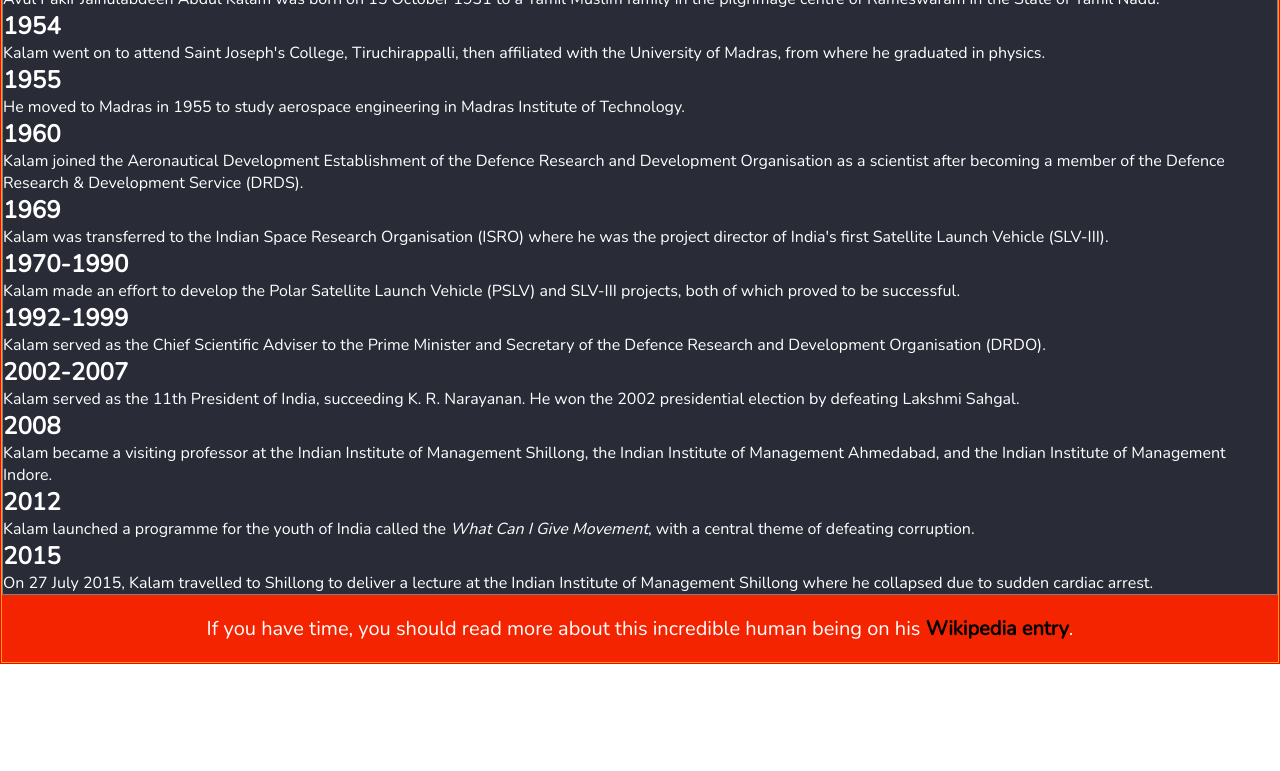
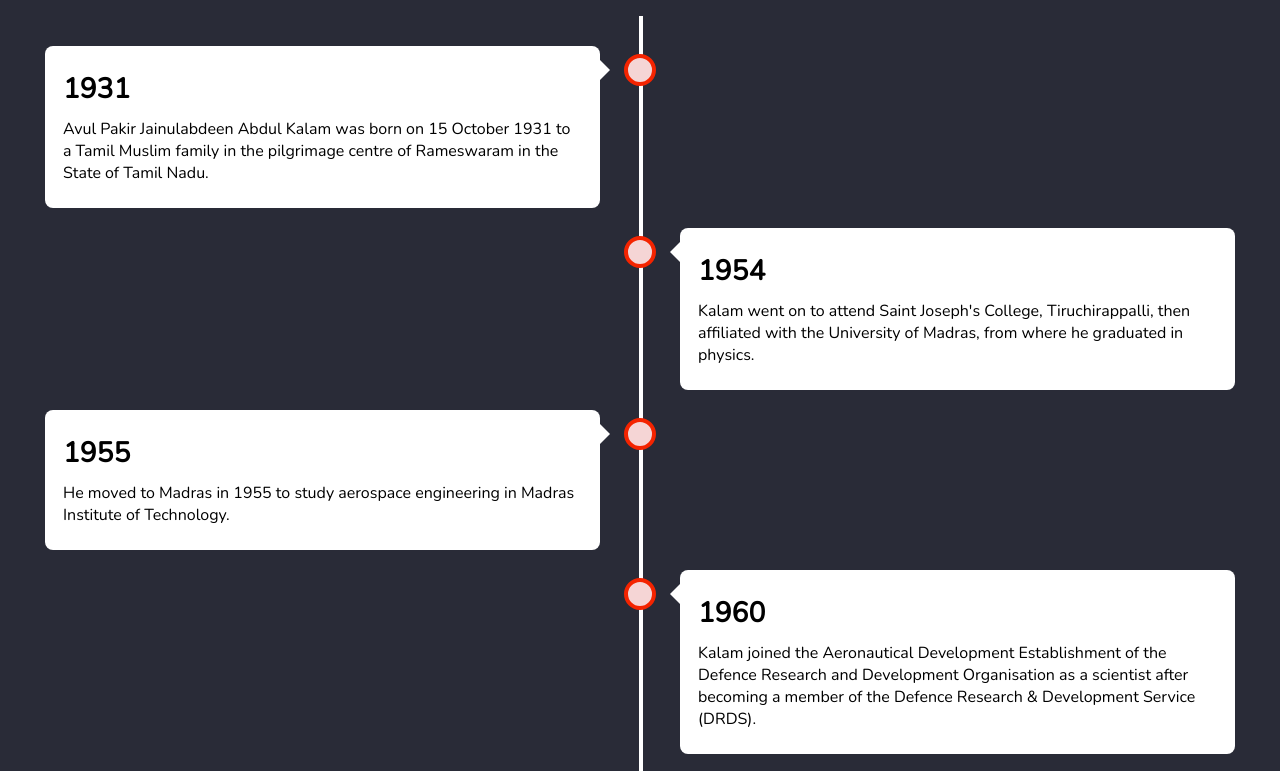
Before and after one commit to shashiirk/rwd-projects, a plain HTML site: page tribute-page/index.html in a window 1280 px wide. Shown: the part 630-1401 px from the top of the page. Before the commit the page ends 1294 px from the top, so only its background shows below. Drawn offline with nearby package versions, Linux system fonts and the light colour scheme.

Commit message:
added final version

```diff
--- a/tribute-page/index.html
+++ b/tribute-page/index.html
@@ -24,7 +24,7 @@
         <h2>Here is a timeline of Dr. Abdul Kalam's life:</h2>
       </div>
       <div class="timeline">
-        <div class="container">
+        <div class="container left">
           <div class="content">
             <h2>1931</h2>
             <p>
@@ -32,7 +32,7 @@
             </p>
           </div>
         </div>
-        <div class="container">
+        <div class="container right">
           <div class="content">
             <h2>1954</h2>
             <p>
@@ -40,7 +40,7 @@
             </p>
           </div>
         </div>
-        <div class="container">
+        <div class="container left">
           <div class="content">
             <h2>1955</h2>
             <p>
@@ -48,7 +48,7 @@
             </p>
           </div>
         </div>
-        <div class="container">
+        <div class="container right">
           <div class="content">
             <h2>1960</h2>
             <p>
@@ -56,7 +56,7 @@
             </p>
           </div>
         </div>
-        <div class="container">
+        <div class="container left">
           <div class="content">
             <h2>1969</h2>
             <p>
@@ -64,7 +64,7 @@
             </p>
           </div>
         </div>
-        <div class="container">
+        <div class="container right">
           <div class="content">
             <h2>1970-1990</h2>
             <p>
@@ -72,7 +72,7 @@
             </p>
           </div>
         </div>
-        <div class="container">
+        <div class="container left">
           <div class="content">
             <h2>1992-1999</h2>
             <p>
@@ -80,7 +80,7 @@
             </p>
           </div>
         </div>
-        <div class="container">
+        <div class="container right">
           <div class="content">
             <h2>2002-2007</h2>
             <p>
@@ -88,7 +88,7 @@
             </p>
           </div>
         </div>
-        <div class="container">
+        <div class="container left">
           <div class="content">
             <h2>2008</h2>
             <p>
@@ -96,7 +96,7 @@
             </p>
           </div>
         </div>
-        <div class="container">
+        <div class="container right">
           <div class="content">
             <h2>2012</h2>
             <p>
@@ -104,7 +104,7 @@
             </p>
           </div>
         </div>
-        <div class="container">
+        <div class="container left">
           <div class="content">
             <h2>2015</h2>
             <p>
@@ -118,6 +118,5 @@
       </div>
     </div>
   </div>
-  <!-- <script src="https://cdn.freecodecamp.org/testable-projects-fcc/v1/bundle.js"></script> -->
 </body>
 </html>
--- a/tribute-page/style.css
+++ b/tribute-page/style.css
@@ -9,14 +9,14 @@ body {
 }
 
 #main {
-  border: 1px red solid;
-  background-color: #d5d5d5;
+  background-color: #292b37;
   color: #fff;
+  max-width: 100%;
 }
 
 #title {
   background-color: #2066a3;
-  padding: 15px 5px;
+  padding: 15px 10px;
   text-align: center;
 }
 
@@ -30,42 +30,184 @@ body {
   color: #000;
   width: 40%;
   padding: 10px;
-  margin: auto;
+  margin: 32px auto 14px;
 }
 
 #img-div #image {
-  width: 100%;
+  display: block;
+  max-width: 100%;
 }
 
 #img-div #img-caption {
   font-size: 14px;
   width: 85%;
   text-align: center;
-  margin: auto;
+  margin: 10px auto 0px;
 }
 
 #tribute-info {
-  border: 1px orange solid;
-  background-color: #292b37;
+  padding: 32px 0 0;
 }
 
-#tribute-info .timeline {
-  border: 1px gray solid;
+.title {
+  font-size: 24px;
+  text-align: center;
+  padding: 0px 14px;
 }
 
-#tribute-info .foot-note {
+.timeline {
+  padding: 20px 5px;
+  margin: 32px 0px 18px;
+  position: relative;
+  overflow: hidden;
+}
+
+.timeline::after {
+  content: '';
+  width: 4px;
+  background-color: #fff;
+  position: absolute;
+  top: 0;
+  bottom: 0;
+  left: 49.9%;
+}
+
+.timeline .container {
+  width: 50%;
+  padding: 10px 40px;
+  position: relative;
+}
+
+.timeline .container::after {
+  content: '';
+  width: 24px;
+  height: 24px;
+  background-color: #f5d5d5;
+  border: 4px #f42400 solid;
+  border-radius: 50%;
+  position: absolute;
+  top: 18px;
+  z-index: 1;
+}
+
+.timeline .container.left {
+  left: 0;
+}
+
+.timeline .container.left::before {
+  content: " ";
+  height: 0;
+  position: absolute;
+  top: 24px;
+  width: 0;
+  z-index: 1;
+  right: 30px;
+  border: medium solid white;
+  border-width: 10px 0 10px 10px;
+  border-color: transparent transparent transparent white;
+}
+
+.timeline .container.left::after {
+  right: -16px;
+}
+
+.timeline .container.right {
+  left: 50%;
+}
+
+.timeline .container.right::before {
+  content: " ";
+  height: 0;
+  position: absolute;
+  top: 24px;
+  width: 0;
+  z-index: 1;
+  left: 30px;
+  border: medium solid white;
+  border-width: 10px 10px 10px 0;
+  border-color: transparent white transparent transparent;
+}
+
+.timeline .container.right::after {
+  left: -16px;
+}
+
+.timeline .container .content {
+  background-color: #fff;
+  color: #000;
+  border-radius: 8px;
+  padding: 24px 18px;
+  position: relative;
+  overflow: hidden;
+}
+
+.timeline .container .content h2 {
+  margin: 0px 0px 10px;
+  font-size: 28px;
+}
+
+.foot-note {
   background-color: #f42400;
   font-size: 20px;
-  padding: 20px 5px;
+  padding: 20px 10px;
   text-align: center;
 }
 
-#tribute-info .foot-note p a {
+.foot-note p a {
   color: #000;
   text-decoration: none;
   font-weight: 600;
 }
 
-#tribute-info .foot-note p a:hover {
+.foot-note p a:hover {
   text-decoration: underline;
 }
+
+@media screen and (max-width: 600px) {
+  #img-div {
+    width: 80%;
+  }
+
+  #title h1 {
+    font-size: 34px;
+  }
+
+  #tribute-info .title {
+    font-size: 18px;
+  }
+
+  .timeline::after {
+    left: 32px;
+  }
+
+  .timeline .container {
+    padding: 10px 28px 10px 68px;
+    width: 100%;
+  }
+
+  .timeline .container.right {
+    left: 0;
+  }
+
+  .timeline .container.left::before {
+    left: 58px;
+    border-width: 10px 10px 10px 0;
+    border-color: transparent white transparent transparent;
+  }
+
+  .timeline .container.left::after {
+    left: 12px;
+  }
+
+  .timeline .container.right::before {
+    left: 58px;
+  }
+
+  .timeline .container.right::after {
+    left: 12px;
+  }
+
+  .timeline .container .content h2 {
+    font-size: 24px;
+  }
+}
```
